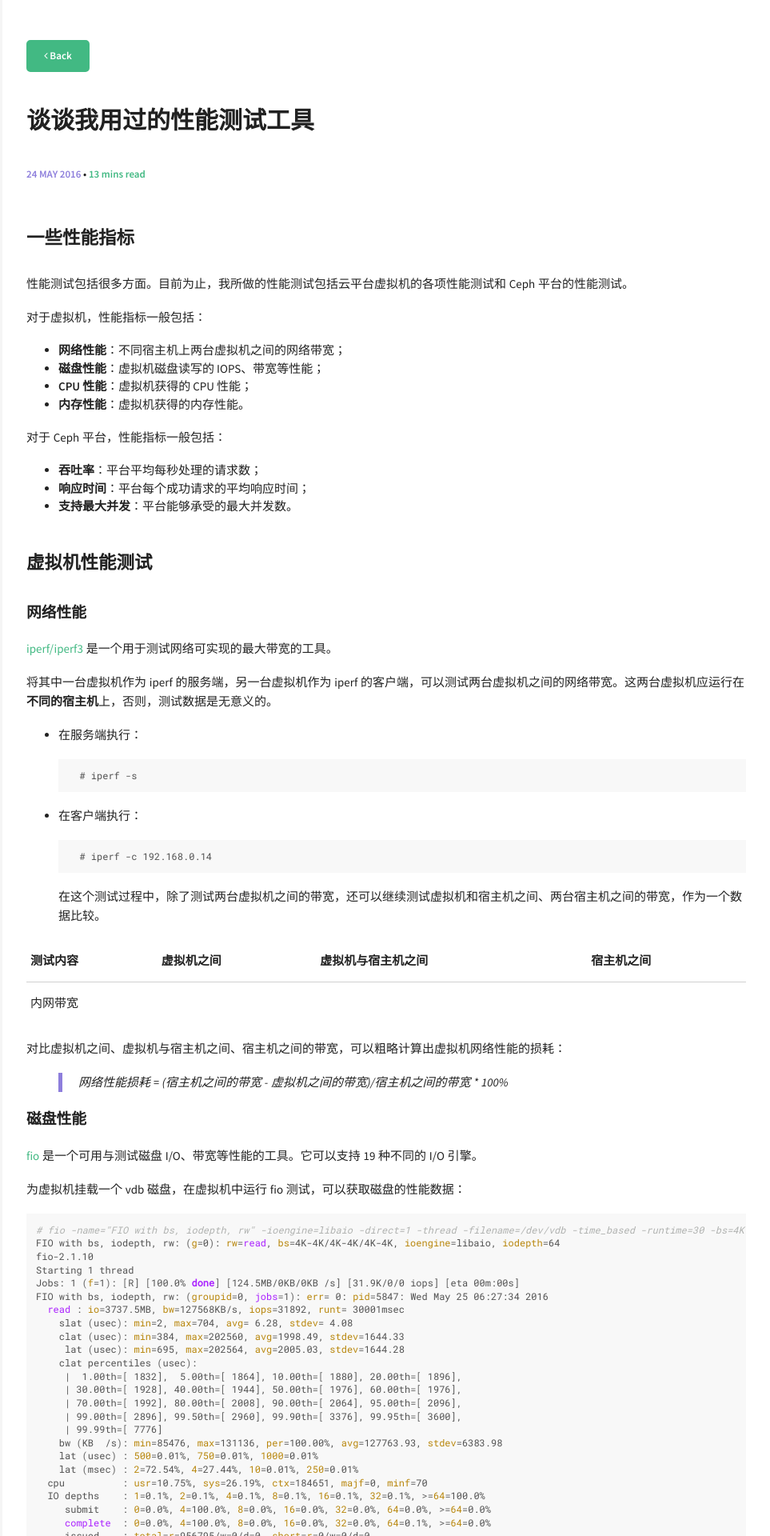
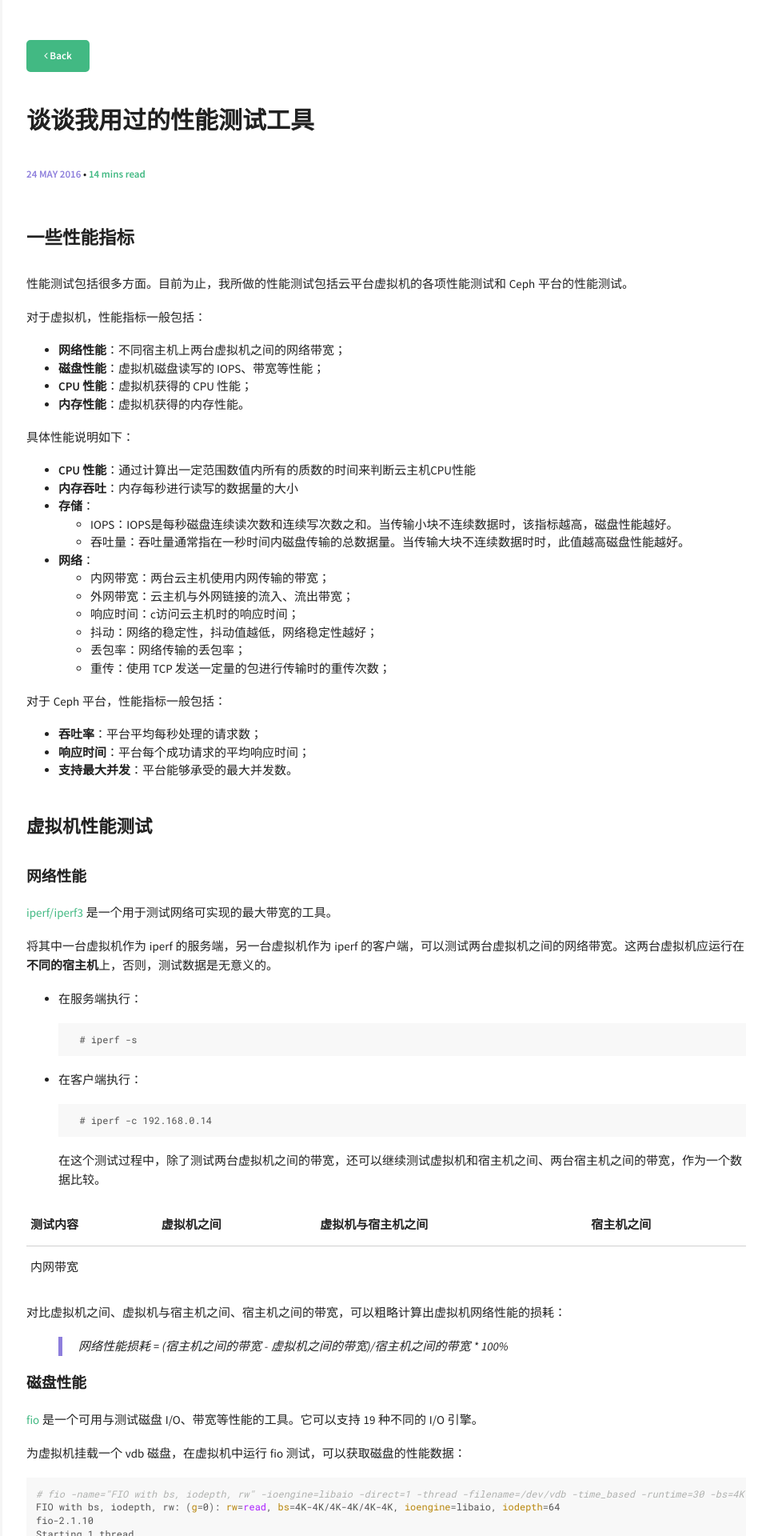
Before and after one commit to CoffeeChou/CoffeeChou.github.io, a Jekyll site: the page built from _posts/2016-05-24-performance-test-tools.md, in a window 1280 px wide. Shown: the top 1920 px of the page at 80% size, without its empty margins (317-1280 px from the left). Built offline with Jekyll 4.4.1, drawn with Linux system fonts in a browser that asks for light colours; comment, search, counter and statistics services are not loaded; some of the changed text lies outside the part shown.

Commit message:
update post: 2016-05-24-performance-test-tools.md add some performance test items info.
Signed-off-by: CoffeeChou <coffee.zyr@gmail.com>

```diff
--- a/_posts/2016-05-24-performance-test-tools.md
+++ b/_posts/2016-05-24-performance-test-tools.md
@@ -16,6 +16,21 @@ comments: true
 * **磁盘性能**：虚拟机磁盘读写的 IOPS、带宽等性能；
 * **CPU 性能**：虚拟机获得的 CPU 性能；
 * **内存性能**：虚拟机获得的内存性能。
+
+具体性能说明如下：
+
+- **CPU 性能**：通过计算出一定范围数值内所有的质数的时间来判断云主机CPU性能
+- **内存吞吐**：内存每秒进行读写的数据量的大小
+- **存储**：
+  - IOPS：IOPS是每秒磁盘连续读次数和连续写次数之和。当传输小块不连续数据时，该指标越高，磁盘性能越好。
+  - 吞吐量：吞吐量通常指在一秒时间内磁盘传输的总数据量。当传输大块不连续数据时时，此值越高磁盘性能越好。
+- **网络**：
+  - 内网带宽：两台云主机使用内网传输的带宽；
+  - 外网带宽：云主机与外网链接的流入、流出带宽；
+  - 响应时间：c访问云主机时的响应时间；
+  - 抖动：网络的稳定性，抖动值越低，网络稳定性越好；
+  - 丢包率：网络传输的丢包率；
+  - 重传：使用 TCP 发送一定量的包进行传输时的重传次数；
 
 对于 Ceph 平台，性能指标一般包括：
 
```
